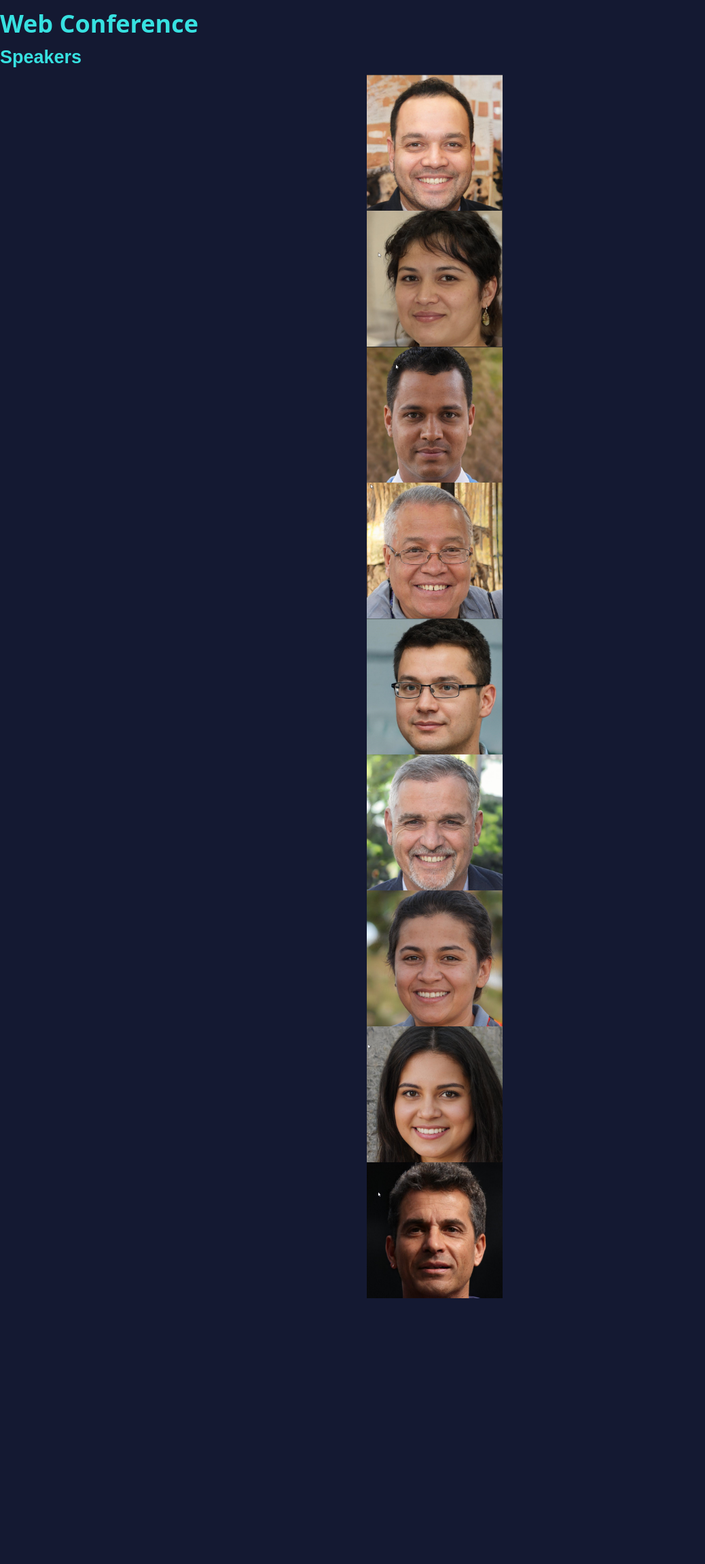
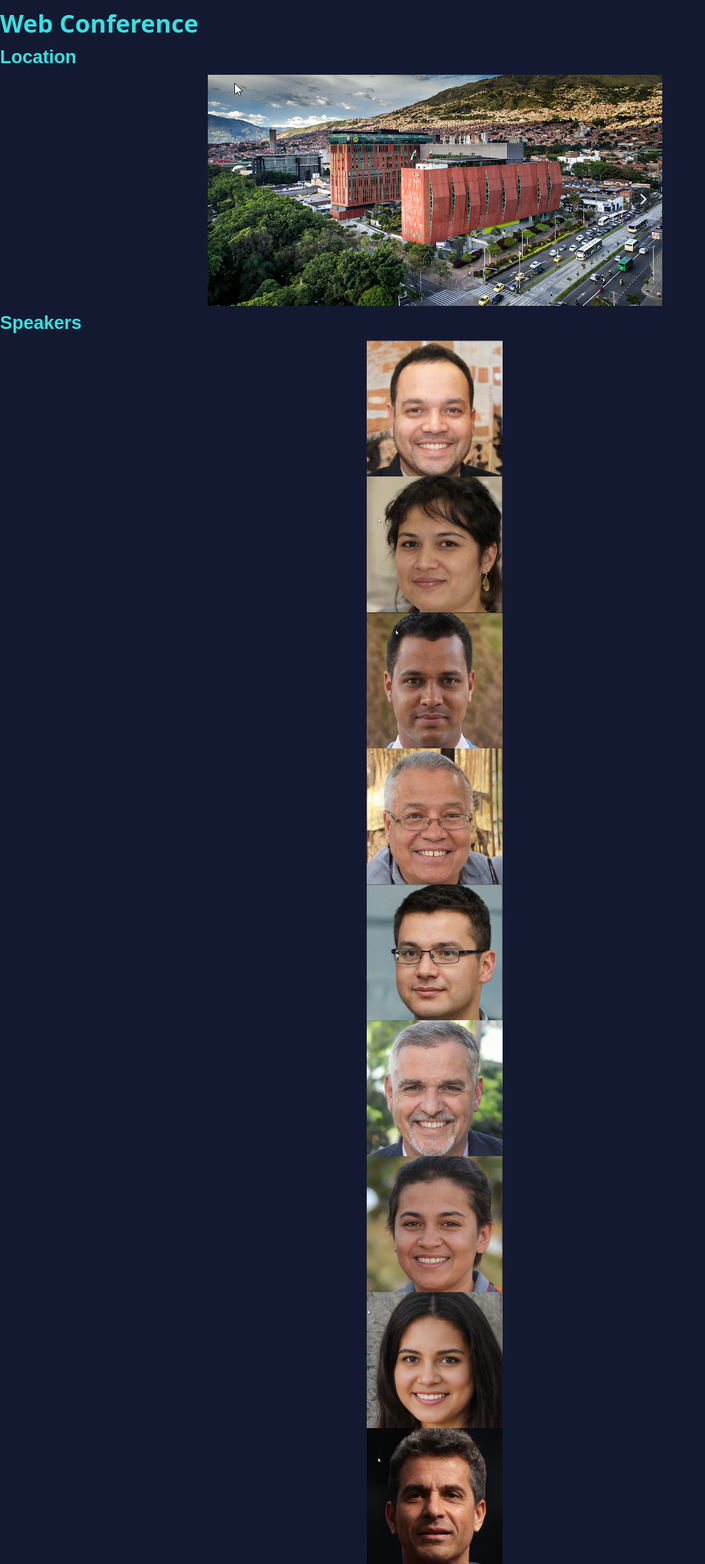
Before and after one commit to gothamgo/bweb, a Jekyll site: the page built from index.html, in a window 1280 px wide. Shown: the whole page at 68% size, without its empty margins (0-1038 px from the left). Built offline with Jekyll 4.4.1, drawn with Linux system fonts in a browser that asks for light colours; before the commit the page ends 1910 px from its top, so only the background shows below that.

Commit message:
Update index.html

```diff
--- a/index.html
+++ b/index.html
@@ -3,6 +3,16 @@ layout: default
 ---
 
 <style>
+div.location {
+  display: block;
+}
+
+div.location img {
+  display: block;
+  margin-left: auto;
+  margin-right: auto;
+}
+
 div.speaker {
   display: block;
 }
@@ -15,6 +25,12 @@ div.speaker img {
 </style>
 
 <h1>Web Conference</h1>
+
+<h2>Location</h2>
+
+<div class="location">
+  <img src="{{site.url}}/images/rutan.png" class="speaker-image">
+</div>
 
 <h2>Speakers</h2>
 
```
